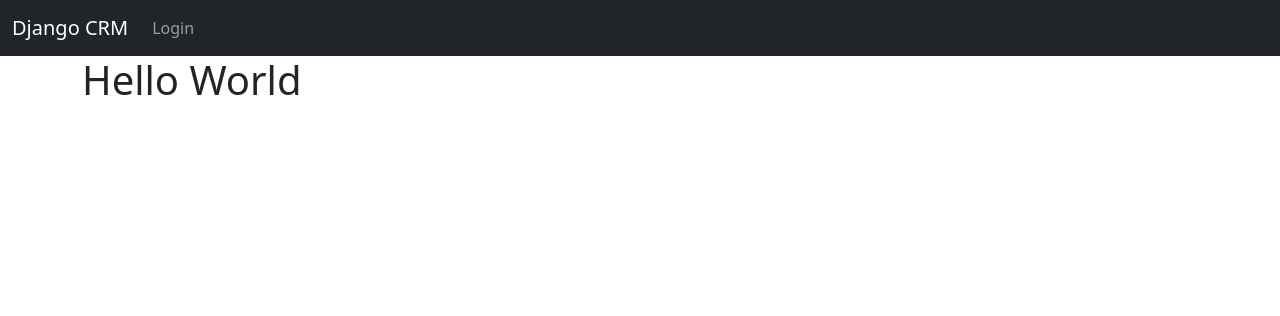
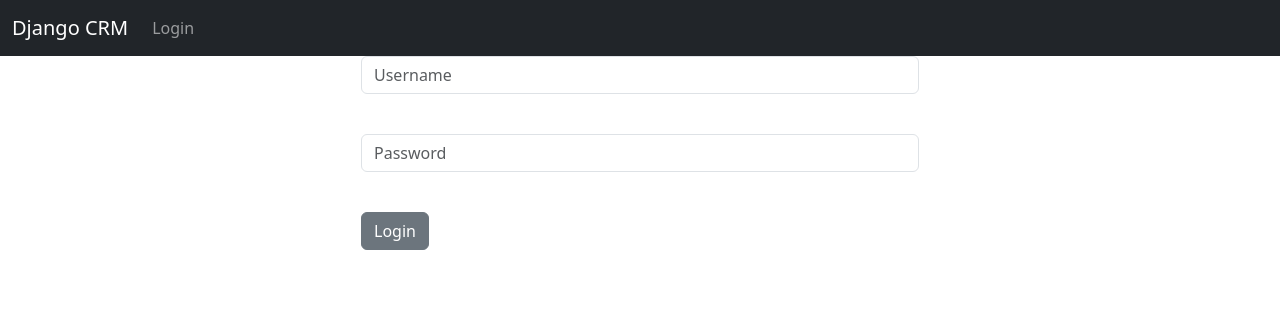
Before and after one commit to javierjuanJJ/djangoCRM, a Django app: page / in a window 1280 px wide. Shown: the top 316 px of the page. Run offline with Django 4.2, Linux system fonts and the light colour scheme.

Commit message:
Commit 4 Login Users

```diff
--- a/templates/base.html
+++ b/templates/base.html
@@ -4,16 +4,31 @@
     <meta charset="utf-8">
     <meta name="viewport" content="width=device-width, initial-scale=1">
     <title>Django CRM</title>
-    <link href="https://cdn.jsdelivr.net/npm/bootstrap@5.3.0-alpha1/dist/css/bootstrap.min.css" rel="stylesheet" integrity="sha384-GLhlTQ8iRABdZLl6O3oVMWSktQOp6b7In1Zl3/Jr59b6EGGoI1aFkw7cmDA6j6gD" crossorigin="anonymous">
+    <link href="https://cdn.jsdelivr.net/npm/bootstrap@5.3.0-alpha1/dist/css/bootstrap.min.css" rel="stylesheet"
+          integrity="sha384-GLhlTQ8iRABdZLl6O3oVMWSktQOp6b7In1Zl3/Jr59b6EGGoI1aFkw7cmDA6j6gD" crossorigin="anonymous">
 </head>
 <body>
 
 {% include 'navbar.html' %}
 <div class="container">
     {% block content %}
+        <br>
+        {% if messages %}
+            {% for message in messages %}
+
+
+                <div class="alert alert-warning alert-dismissible fade show" role="alert">
+                    {{ message }}
+                    <button type="button" class="btn-close" data-bs-dismiss="alert" aria-label="Close"></button>
+                </div>
+
+            {% endfor %}
+        {% endif %}
 
     {% endblock %}
 </div>
-    <script src="https://cdn.jsdelivr.net/npm/bootstrap@5.3.0-alpha1/dist/js/bootstrap.bundle.min.js" integrity="sha384-w76AqPfDkMBDXo30jS1Sgez6pr3x5MlQ1ZAGC+nuZB+EYdgRZgiwxhTBTkF7CXvN" crossorigin="anonymous"></script>
+<script src="https://cdn.jsdelivr.net/npm/bootstrap@5.3.0-alpha1/dist/js/bootstrap.bundle.min.js"
+        integrity="sha384-w76AqPfDkMBDXo30jS1Sgez6pr3x5MlQ1ZAGC+nuZB+EYdgRZgiwxhTBTkF7CXvN"
+        crossorigin="anonymous"></script>
 </body>
 </html>
--- a/templates/home.html
+++ b/templates/home.html
@@ -1,5 +1,22 @@
 {% extends 'base.html' %}
 
 {% block content %}
-    <h1>Hello World</h1>
+    <div class="col-md-6 offset-md-3">
+        {% if user.is_authenticated %}<h1>Login</h1>
+        {% else %}
+            <form method="post" action="{% url 'home' %}">
+                {% csrf_token %}
+                <div class="mb-3">
+                    <input type="text" class="form-control" name="username" placeholder="Username" required>
+
+                </div>
+                <br/>
+                <div class="mb-3">
+                    <input type="password" class="form-control" name="password" placeholder="Password" required>
+                </div>
+                <br/>
+                <button type="submit" class="btn btn-secondary">Login</button>
+            </form>
+        {% endif %}
+    </div>
 {% endblock %}
--- a/website/urls.py
+++ b/website/urls.py
@@ -1,8 +1,9 @@
-from django.contrib import admin
-from django.urls import path, include
+from django.urls import path
 
 from website import views
 
 urlpatterns = [
     path('', views.home, name='home'),
+    path('login/', views.login_user, name='login'),
+    path('logout/', views.logout_user, name='logout'),
 ]
--- a/website/views.py
+++ b/website/views.py
@@ -1,5 +1,28 @@
-from django.shortcuts import render
+from django.shortcuts import render, redirect
+from django.contrib.auth import authenticate, login, logout
+from django.contrib import messages
 
 # Create your views here.
 def home(request):
+
+    if request.method == 'POST':
+        username = request.POST['username']
+        password = request.POST['password']
+        user = authenticate(request, username=username, password=password)
+        if user is not None:
+            login(request, user)
+            messages.success(request, "You have been logged in")
+            return redirect('home')
+        else:
+            messages.success(request, "There was an error logged in")
+            return redirect('home')
+    else:
+        pass
+
     return render(request, 'home.html',{})
+
+def login_user(request):
+    pass
+
+def logout_user(request):
+    pass
```
Lines whose indentation alone changed are shown as unchanged.
